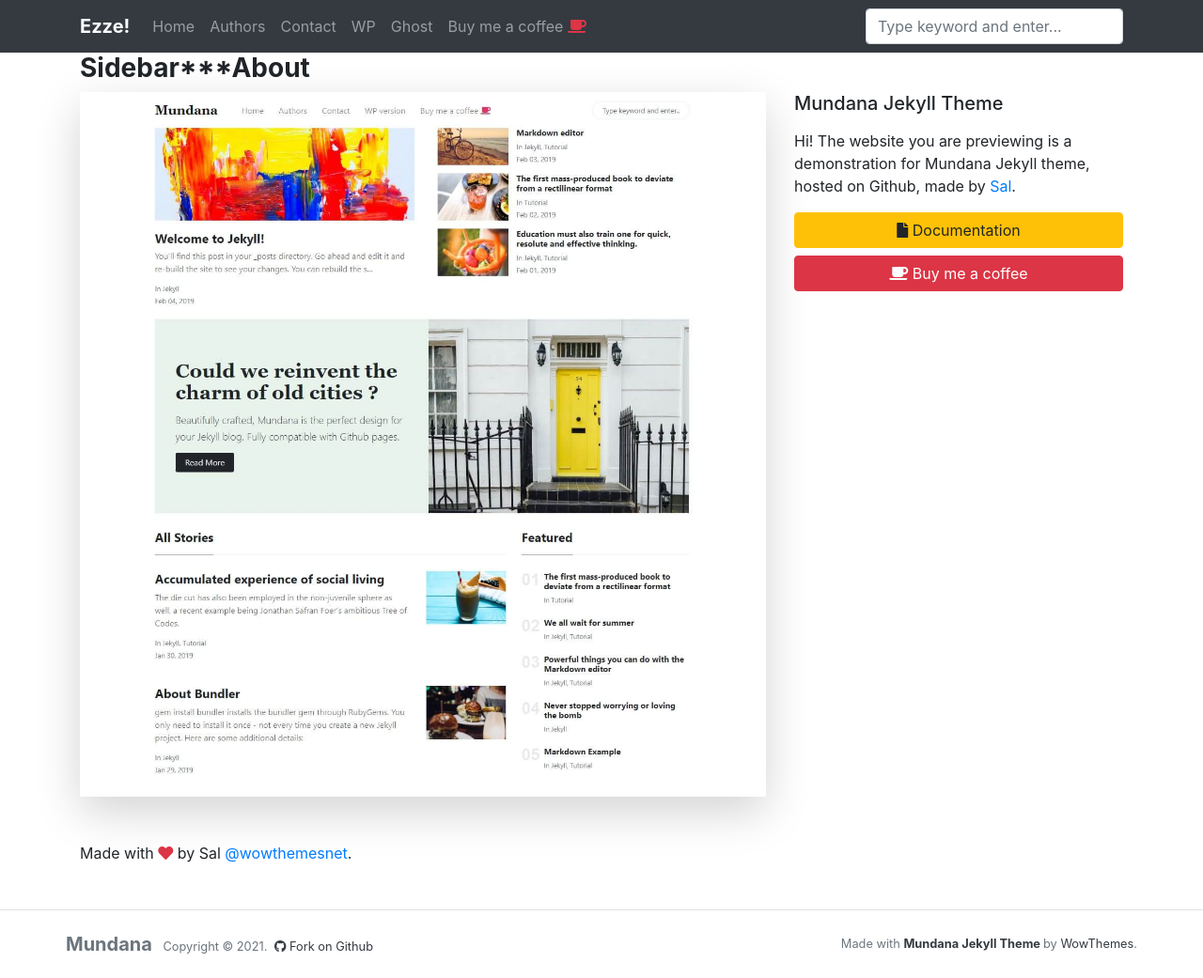
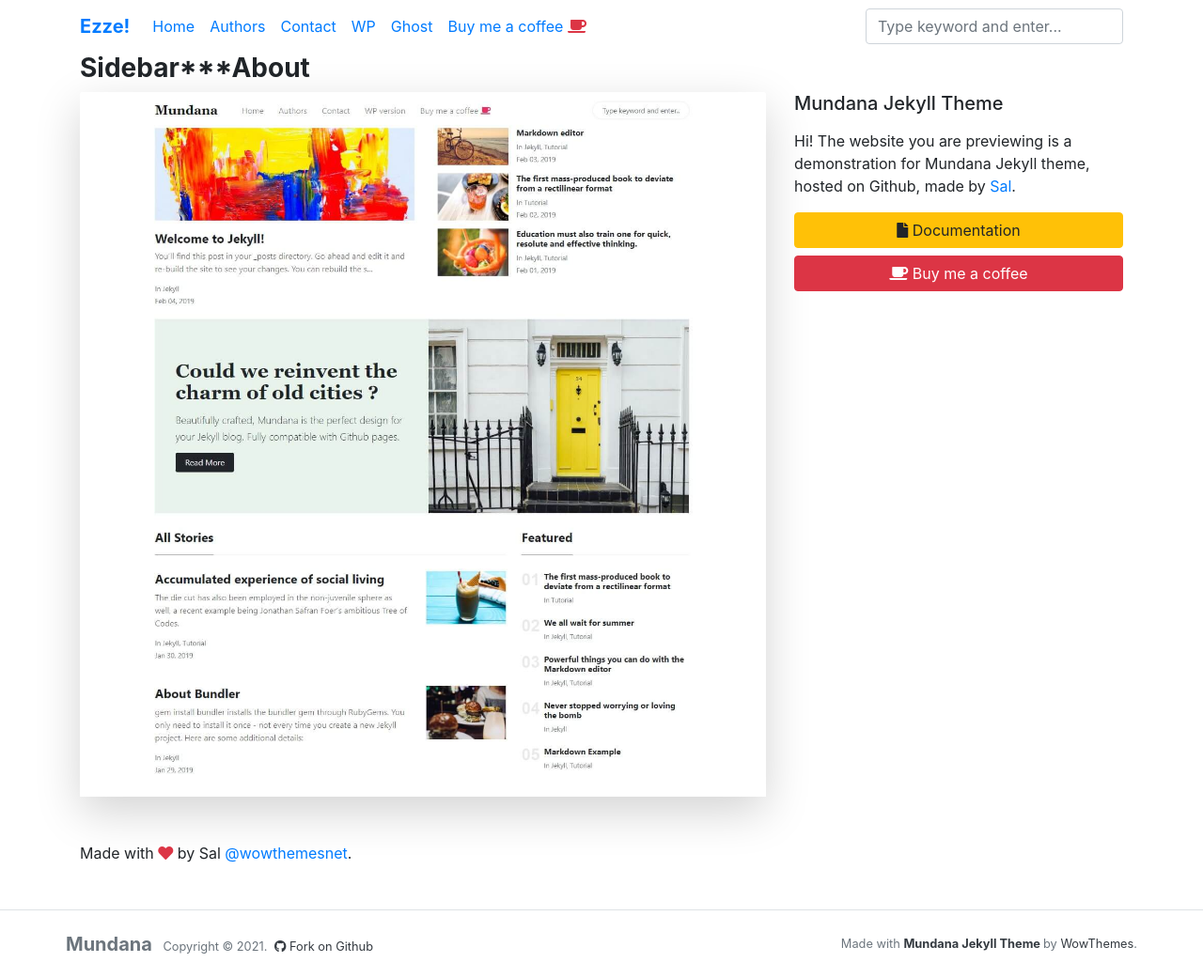
Before and after one commit to ezzenews/ezzenews.github.io, a Jekyll site: the page built from _pages/about.md, in a window 1280 px wide. Shown: the whole page at 94% size. Built offline with Jekyll 4.4.1, drawn with Linux system fonts in a browser that asks for light colours; nearby versions of some CDN libraries; comment, search, counter and statistics services are not loaded.

Commit message:
Update default.html

```diff
--- a/_layouts/default.html
+++ b/_layouts/default.html
@@ -26,7 +26,7 @@
 
 <body class="{% if page.url == "/" %} homefirstpage {% endif %}">
 
-    <nav class="navbar navbar-expand-lg navbar-dark bg-dark">
+    <nav class="navbar navbar-expand-lg navbar">
        <div class="container">
           <a class="navbar-brand" href="{{ site.baseurl }}/index.html"><strong>{{site.name}}</strong></a>
           <button class="navbar-toggler" type="button" data-toggle="collapse" data-target="#navbarSupportedContent" aria-controls="navbarSupportedContent" aria-expanded="false" aria-label="Toggle navigation">
```
